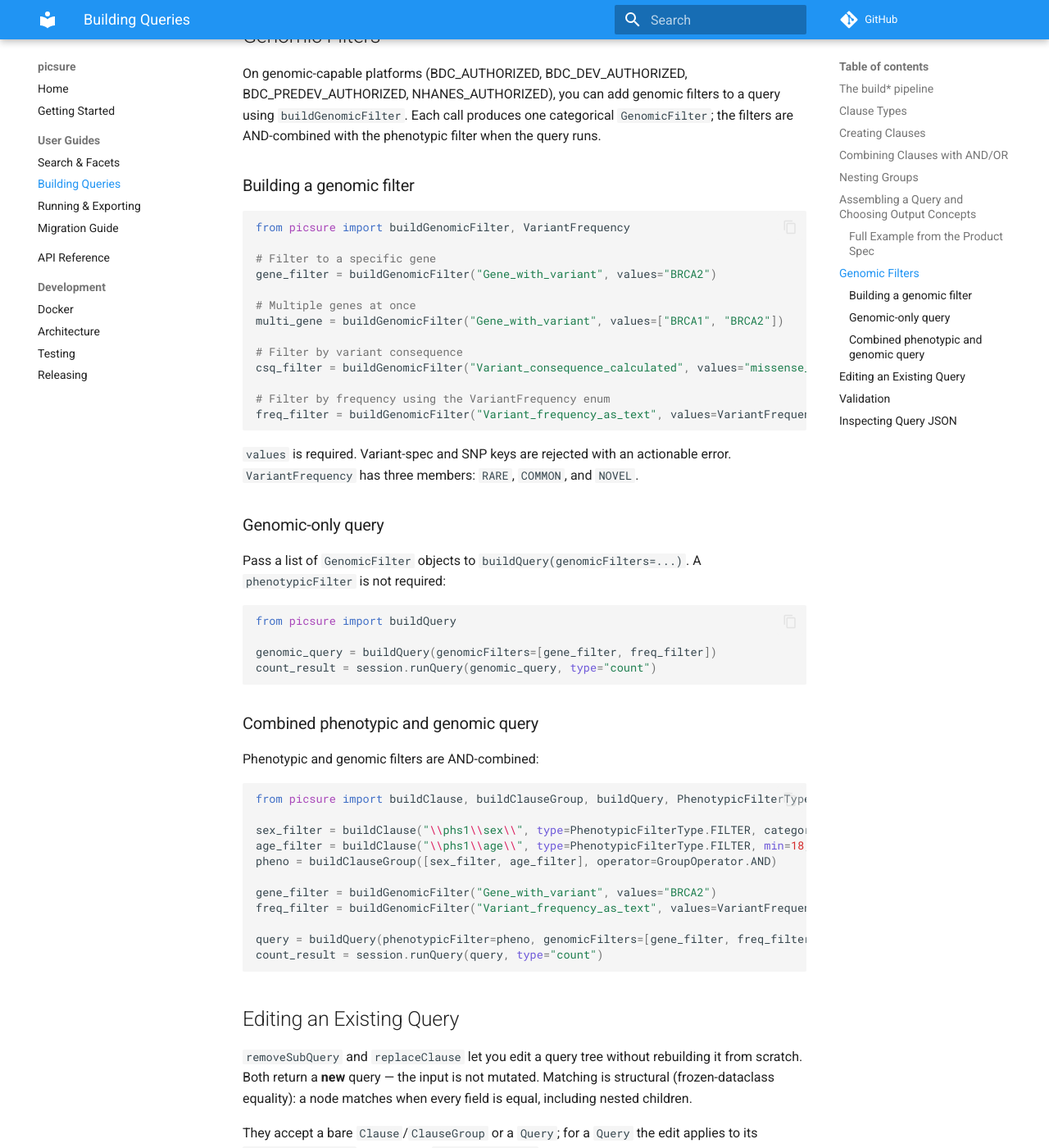
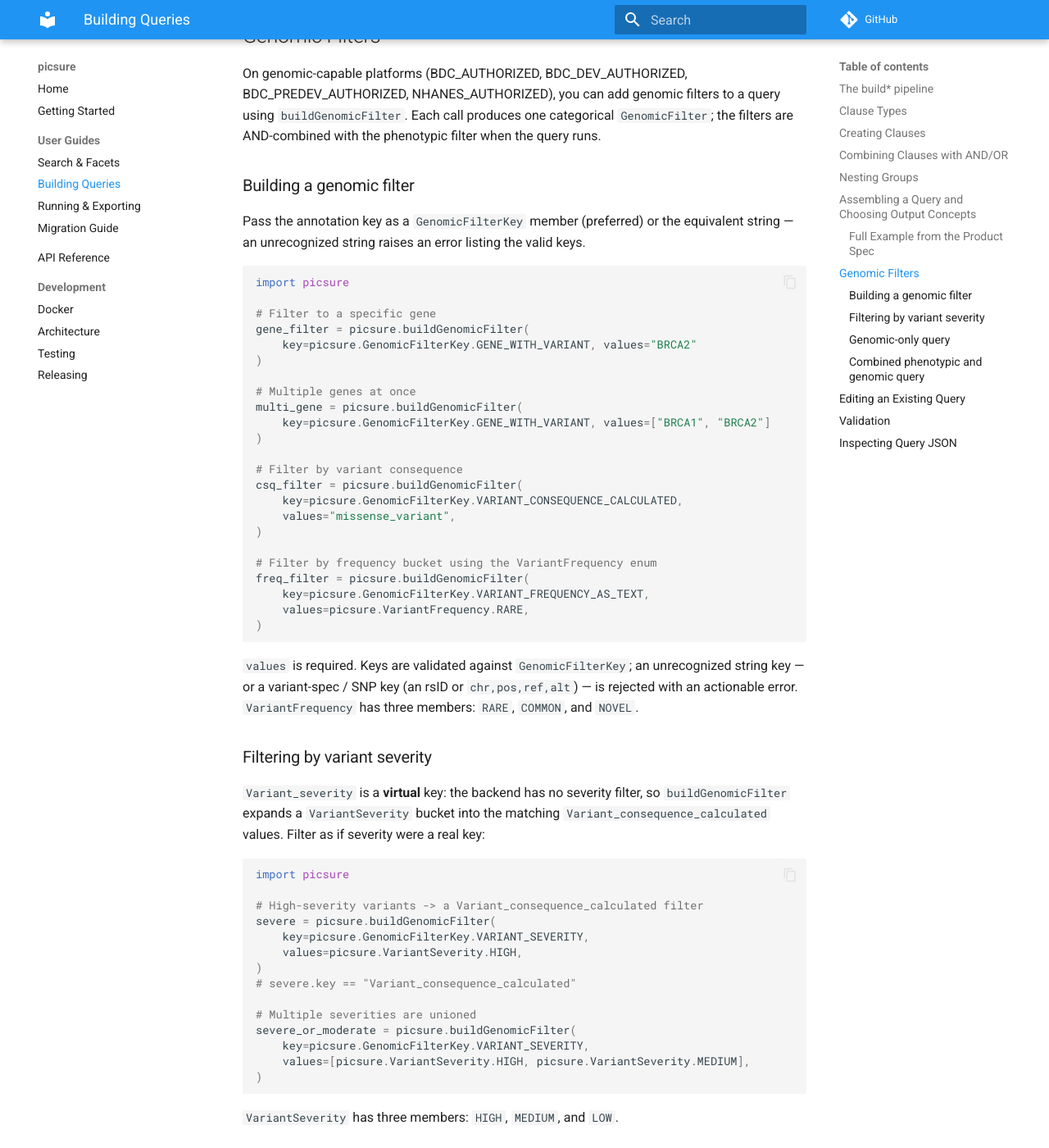
Before and after one commit to hms-dbmi/pic-sure-python-adapter-hpds, an MkDocs documentation site: the page built from docs/guides/building-queries.md, in a window 1280 px wide and 1400 px high, scrolled down 3751 px. Shown: the whole window at 82% size. Built offline with MkDocs 1.6.1 and Material for MkDocs 9.7.7, drawn with Linux system fonts in a browser that asks for light colours; comment, search, counter and statistics services are not loaded.

Commit message:
docs: use GenomicFilterKey and VariantSeverity in Python guides and README

````diff
--- a/docs/guides/building-queries.md
+++ b/docs/guides/building-queries.md
@@ -180,24 +180,65 @@ the phenotypic filter when the query runs.
 
 ### Building a genomic filter
 
+Pass the annotation key as a `GenomicFilterKey` member (preferred) or the
+equivalent string — an unrecognized string raises an error listing the valid
+keys.
+
 ```python
-from picsure import buildGenomicFilter, VariantFrequency
+import picsure
 
 # Filter to a specific gene
-gene_filter = buildGenomicFilter("Gene_with_variant", values="BRCA2")
+gene_filter = picsure.buildGenomicFilter(
+    key=picsure.GenomicFilterKey.GENE_WITH_VARIANT, values="BRCA2"
+)
 
 # Multiple genes at once
-multi_gene = buildGenomicFilter("Gene_with_variant", values=["BRCA1", "BRCA2"])
+multi_gene = picsure.buildGenomicFilter(
+    key=picsure.GenomicFilterKey.GENE_WITH_VARIANT, values=["BRCA1", "BRCA2"]
+)
 
 # Filter by variant consequence
-csq_filter = buildGenomicFilter("Variant_consequence_calculated", values="missense_variant")
+csq_filter = picsure.buildGenomicFilter(
+    key=picsure.GenomicFilterKey.VARIANT_CONSEQUENCE_CALCULATED,
+    values="missense_variant",
+)
 
-# Filter by frequency using the VariantFrequency enum
-freq_filter = buildGenomicFilter("Variant_frequency_as_text", values=VariantFrequency.RARE)
+# Filter by frequency bucket using the VariantFrequency enum
+freq_filter = picsure.buildGenomicFilter(
+    key=picsure.GenomicFilterKey.VARIANT_FREQUENCY_AS_TEXT,
+    values=picsure.VariantFrequency.RARE,
+)
 ```
 
-`values` is required. Variant-spec and SNP keys are rejected with an actionable error.
-`VariantFrequency` has three members: `RARE`, `COMMON`, and `NOVEL`.
+`values` is required. Keys are validated against `GenomicFilterKey`; an
+unrecognized string key — or a variant-spec / SNP key (an rsID or
+`chr,pos,ref,alt`) — is rejected with an actionable error. `VariantFrequency`
+has three members: `RARE`, `COMMON`, and `NOVEL`.
+
+### Filtering by variant severity
+
+`Variant_severity` is a **virtual** key: the backend has no severity filter, so
+`buildGenomicFilter` expands a `VariantSeverity` bucket into the matching
+`Variant_consequence_calculated` values. Filter as if severity were a real key:
+
+```python
+import picsure
+
+# High-severity variants -> a Variant_consequence_calculated filter
+severe = picsure.buildGenomicFilter(
+    key=picsure.GenomicFilterKey.VARIANT_SEVERITY,
+    values=picsure.VariantSeverity.HIGH,
+)
+# severe.key == "Variant_consequence_calculated"
+
+# Multiple severities are unioned
+severe_or_moderate = picsure.buildGenomicFilter(
+    key=picsure.GenomicFilterKey.VARIANT_SEVERITY,
+    values=[picsure.VariantSeverity.HIGH, picsure.VariantSeverity.MEDIUM],
+)
+```
+
+`VariantSeverity` has three members: `HIGH`, `MEDIUM`, and `LOW`.
 
 ### Genomic-only query
 
````
Also changed, not shown: README.md (+15 -4 lines), docs/reference/api.md (+12 -0 lines), notebooks/README.md (+1 -1 lines).
